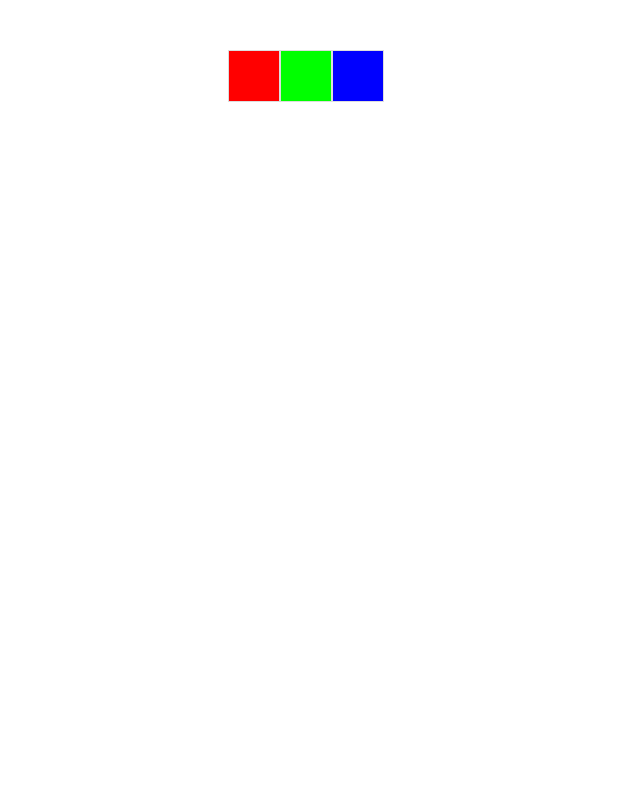
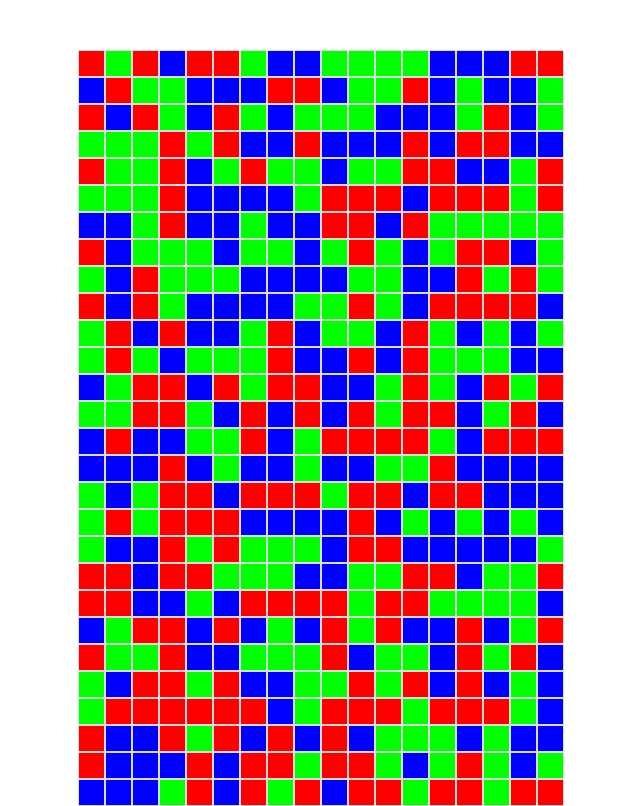
Before and after one commit to jopamo/weatenine, a React (Create React App) app: page / in a window 1280 px wide. Shown: the whole page, without its empty margins (312-952 px from the left). Built offline with nearby package versions, Linux system fonts and the light colour scheme.

Commit message:
make that 504 random squares

```diff
--- a/src/App.css
+++ b/src/App.css
@@ -7,13 +7,13 @@
 .grid {
   display: flex;
   flex-wrap: wrap;
-  width: 200px;
+  width: 500px;  /* 20 squares * 25px each */
   margin: 0 auto;
 }
 
 .grid-cell {
-  width: 50px;
-  height: 50px;
+  width: 25px;
+  height: 25px;
   border: 1px solid #ddd;
 }
 
--- a/src/App.js
+++ b/src/App.js
@@ -1,12 +1,19 @@
-import React, { useState } from 'react';
+import React from 'react';
 import './App.css';
 
 function App() {
-  const colors = [
-    { r: 255, g: 0, b: 0 },
-    { r: 0, g: 255, b: 0 },
-    { r: 0, g: 0, b: 255 },
-  ];
+  // 500 random colors: red, green, or blue
+  const colors = Array.from({ length: 504 }, () => {
+    const randomNum = Math.floor(Math.random() * 3);
+    switch (randomNum) {
+      case 0:
+        return { r: 255, g: 0, b: 0 }; // Red
+      case 1:
+        return { r: 0, g: 255, b: 0 }; // Green
+      default:
+        return { r: 0, g: 0, b: 255 }; // Blue
+    }
+  });
 
   return (
     <div className="App">
```
